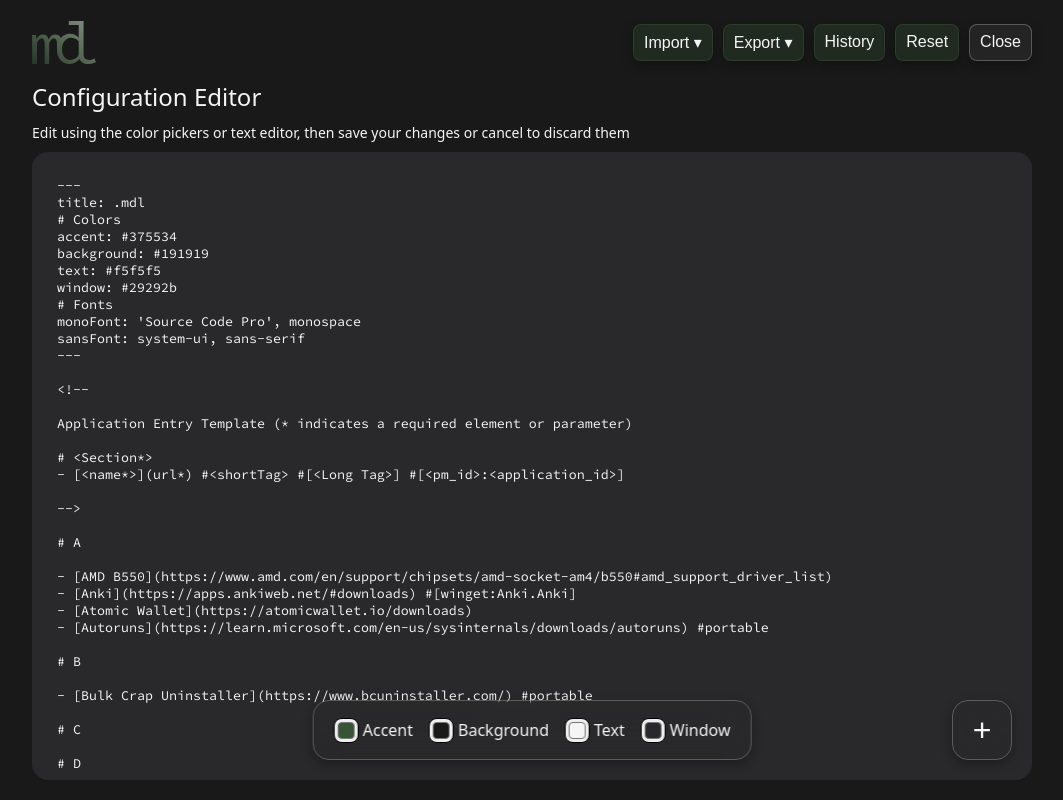
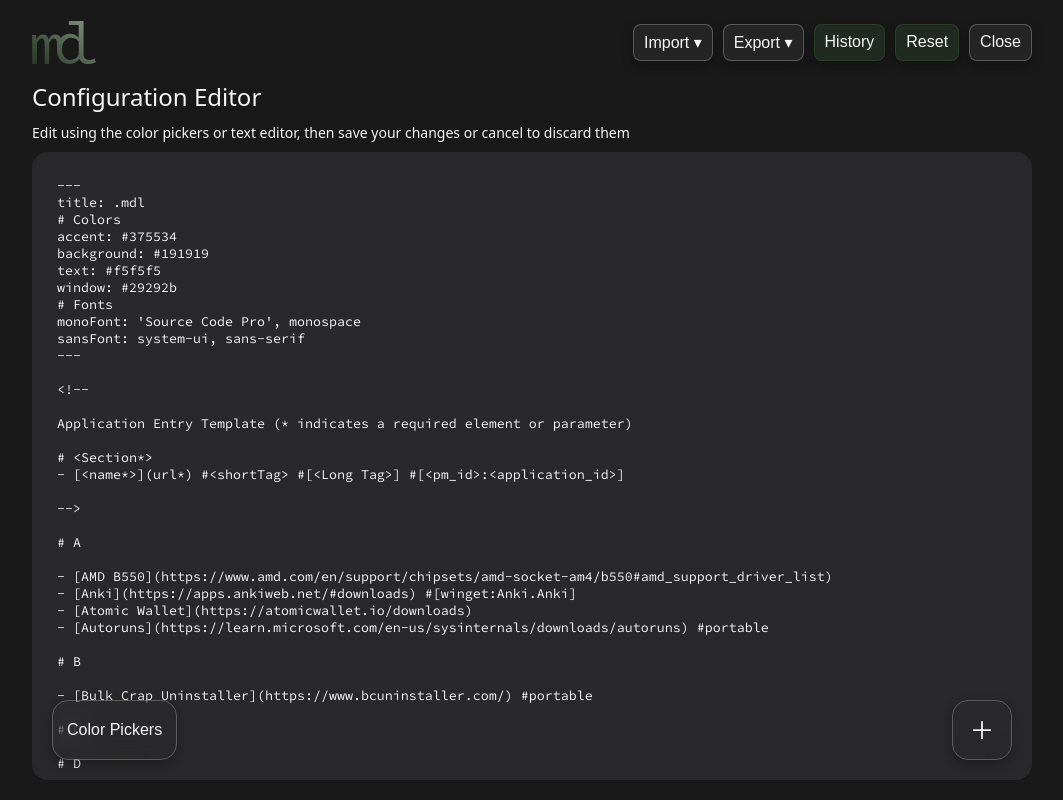
Before and after one commit to vvilliamyoo/.mdl, a Svelte app: page / in a window 1280 px wide. Both pictures are taken after a click on the button "Options". Shown: the whole page, without its empty margins (108-1171 px from the left). Built offline with nearby package versions, Linux system fonts and the light colour scheme.

Commit message:
Streamline visuals

```diff
--- a/src/app.css
+++ b/src/app.css
@@ -16,10 +16,15 @@
   --light-text-color: rgb(from var(--text-color) r g b / 25%);
 
   --green-accent: #a7e6b3;
+  --dark-green-accent: rgb(from var(--green-accent) r g b / 15%);
+  --light-green-accent: rgb(from var(--green-accent) r g b / 40%);
+
   --red-accent: #ffaaaa;
+  --dark-red-accent: rgb(from var(--red-accent) r g b / 15%);
+  --light-red-accent: rgb(from var(--red-accent) r g b / 40%);
 
-  --logo-dark-color: color-mix(in srgb, var(--accent-color), black 45%);
-  --logo-light-color: color-mix(in srgb, var(--accent-color), white 45%);
+  --dark-logo-color: color-mix(in srgb, var(--accent-color), black 45%);
+  --light-logo-color: color-mix(in srgb, var(--accent-color), white 45%);
 
   /* Radii */
   --round-radius: 50%;
@@ -241,7 +246,7 @@ header h1 {
 }
 
 #main-title .header-logo {
-  background-image: linear-gradient(40deg, var(--logo-dark-color), var(--logo-light-color));
+  background-image: linear-gradient(40deg, var(--dark-logo-color), var(--light-logo-color));
   display: block;
   height: 64px;
   mask: url("/header.svg") center / contain no-repeat;
@@ -381,7 +386,7 @@ footer li {
   gap: 10px;
   left: 0;
   margin-top: 8px;
-  padding: 5px;
+  padding: 10px;
   position: absolute;
   top: 100%;
   white-space: nowrap;
@@ -394,13 +399,11 @@ footer li {
 }
 
 .dropdown-content button {
+  background: none;
+  border-color: transparent;
+  box-shadow: none;
   text-align: left;
   width: 100%;
-}
-
-.dropdown-content button:hover {
-  background-color: var(--dark-accent-color);
-  border: 1px solid var(--light-accent-color);
 }
 
 /* =========================================
@@ -409,12 +412,14 @@ footer li {
 #floating-action-bar {
   align-items: center;
   border-radius: var(--large-radius);
-  bottom: 120px;
+  bottom: 40px;
+  box-shadow: var(--shadow);
   display: flex;
-  gap: 15px;
+  gap: 10px;
+  height: 60px;
   left: 50%;
   max-width: fit-content;
-  padding: 12px 20px;
+  padding: 8px;
   position: fixed;
   transform: translateX(-50%);
   z-index: 1000;
@@ -426,9 +431,40 @@ footer li {
   transform: translate(-50%, 20px);
 }
 
-#floating-action-bar span {
-  font-size: 14px;
-  margin-right: 5px;
+#floating-action-bar button {
+  align-items: center;
+  background: transparent;
+  border-color: transparent;
+  box-shadow: none;
+  display: inline-flex;
+  height: 40px;
+  justify-content: center;
+  padding: 8px;
+  width: 40px;
+}
+
+#floating-action-bar svg,
+.add-application-button svg {
+  fill: none;
+  stroke: currentColor;
+  stroke-linecap: round;
+  stroke-linejoin: round;
+  stroke-width: 1.5;
+}
+
+#floating-action-bar svg {
+  height: 20px;
+  width: 20px;
+}
+
+#floating-action-bar #save-changes-btn:hover {
+  background: var(--dark-green-accent);
+  border-color: var(--light-green-accent);
+}
+
+#floating-action-bar #cancel-changes-btn:hover {
+  background-color: var(--dark-red-accent);
+  border-color: var(--light-red-accent);
 }
 
 #editor-container {
@@ -459,24 +495,43 @@ footer li {
   border-radius: var(--large-radius);
   box-shadow: var(--shadow);
   color: var(--text-color);
-  display: flex;
-  flex-wrap: nowrap;
+  display: grid;
   gap: 16px;
-  justify-content: center;
+  justify-content: start;
   margin: 0;
   min-inline-size: 0;
-  height: 60px;
-  padding: 20px;
+  height: auto;
+  padding: 0px;
   position: absolute;
-  bottom: 20px;
-  left: 50%;
-  transform: translateX(-50%);
+  bottom: 90px;
+  left: 20px;
+  max-width: calc(100% - 40px);
+  transform: none;
   width: fit-content;
   z-index: 1;
 }
 
+.editor-textarea-container:not(.theme-picker-open) #color-picker-bar {
+  display: none;
+}
+
 #theme-picker-toggle {
-  display: none;
+  align-items: center;
+  border-radius: var(--large-radius);
+  bottom: 20px;
+  box-shadow: var(--shadow);
+  display: flex;
+  flex: none;
+  height: 60px;
+  justify-content: center;
+  left: 20px;
+  padding: 8px 14px;
+  position: absolute;
+  z-index: 2;
+}
+
+#color-picker-bar {
+  padding: 10px;
 }
 
 #color-picker-bar input[type="color" i] {
@@ -501,9 +556,18 @@ footer li {
 
 #color-picker-bar label {
   align-items: center;
+  border: 1px solid transparent;
+  border-radius: var(--medium-radius);
+  cursor: pointer;
   display: inline-flex;
   font-size: 16px;
-  gap: 4px;
+  gap: 8px;
+  padding: 8px 10px;
+  transition: 0.3s ease;
+}
+#color-picker-bar label:hover {
+  background-color: var(--dark-accent-color);
+  border-color: var(--light-accent-color);
 }
 
 /* Editor text area and its floating controls */
@@ -535,17 +599,23 @@ footer li {
 }
 
 .add-application-button {
+  align-items: center;
   border-radius: var(--large-radius);
   bottom: 20px;
+  display: flex;
   flex: none;
-  font-size: 32px;
   height: 60px;
-  line-height: 1;
+  justify-content: center;
   padding: 0;
   position: absolute;
   right: 20px;
   transition: 0.3s ease;
   width: 60px;
+}
+
+.add-application-button svg {
+  height: 28px;
+  width: 28px;
 }
 
 #theme-picker-toggle:hover,
@@ -799,7 +869,7 @@ button.history-delete-button {
 
 .history-version-entry:has(.history-version-select[aria-active="true"]),
 .history-version-entry:has(.history-version-select:active) {
-  transform: scale(0.95);
+  transform: scale(0.9);
 }
 
 .history-preview {
@@ -1088,39 +1158,6 @@ button.history-delete-button {
   }
 }
 
-/* The picker menu opens above its toggle on narrow screens. */
-@media (max-width: 675px) {
-  #theme-picker-toggle {
-    align-items: center;
-    border-radius: var(--large-radius);
-    bottom: 20px;
-    box-shadow: var(--shadow);
-    display: flex;
-    flex: none;
-    height: 60px;
-    justify-content: center;
-    left: 20px;
-    padding: 8px 14px;
-    position: absolute;
-    z-index: 2;
-  }
-
-  .editor-textarea-container:not(.theme-picker-open) #color-picker-bar {
-    display: none;
-  }
-
-  #color-picker-bar {
-    bottom: 78px;
-    display: grid;
-    grid-template-columns: repeat(2, max-content);
-    height: auto;
-    justify-content: start;
-    left: 20px;
-    max-width: calc(100% - 40px);
-    transform: none;
-  }
-}
-
 /* =========================================
    Package Manager Bars
    ========================================= */
--- a/src/lib/Editor.svelte
+++ b/src/lib/Editor.svelte
@@ -77,14 +77,28 @@
                 Window
             </label>
         </fieldset>
-        <button type="button" class="add-application-button" aria-label="Add app" title="Add app" on:click={() => onaddApplication()}>+</button>
+        <button type="button" class="add-application-button" aria-label="Add app" title="Add app" on:click={() => onaddApplication()}>
+            <svg aria-hidden="true" focusable="false" viewBox="0 0 24 24">
+                <path d="M12 5v14M5 12h14"></path>
+            </svg>
+        </button>
     </div>
 
     {#if rawText !== initialRawText}
         <div id="floating-action-bar">
-            <span role="status" aria-live="polite">You have unsaved changes</span>
-            <button type="button" on:click={() => onsave()}>Save</button>
-            <button type="button" id="cancel-changes-btn" class="quiet-button" on:click={() => oncancel()}>Cancel</button>
+            <span class="visually-hidden" role="status" aria-live="polite">Changes pending</span>
+            <button type="button" id="save-changes-btn" aria-label="Save changes" title="Save changes" on:click={() => onsave()}>
+                <svg aria-hidden="true" focusable="false" viewBox="0 0 24 24">
+                    <path d="M4 3h13l4 4v14H3V3h1z"></path>
+                    <path d="M7 3v6h10V3M7 21v-8h10v8"></path>
+                </svg>
+            </button>
+            <button type="button" id="cancel-changes-btn" class="quiet-button" aria-label="Cancel changes" title="Cancel changes" on:click={() => oncancel()}>
+                <svg aria-hidden="true" focusable="false" viewBox="0 0 24 24">
+                    <circle cx="12" cy="12" r="9"></circle>
+                    <path d="m5.64 5.64 12.72 12.72"></path>
+                </svg>
+            </button>
         </div>
     {/if}
 </div>
--- a/src/lib/Header.svelte
+++ b/src/lib/Header.svelte
@@ -111,14 +111,14 @@
                 {@const presentPms = Object.keys(globalPmItems).filter((pm): pm is PackageManagerType => (globalPmItems[pm as PackageManagerType]?.length ?? 0) > 0)}
                 {#if presentPms.length > 0}
                     <div class="dropdown" on:focusout={handleDropdownFocusout}>
-                        <button type="button" on:click={(event) => toggleDropdown('all-pm', event)} class="dropbtn" aria-label="Batch package manager actions" aria-expanded={activeDropdown === 'all-pm'} aria-controls="all-pm-menu">All PM ▾</button>
+                        <button type="button" on:click={(event) => toggleDropdown('all-pm', event)} class="quiet-button dropbtn" aria-label="Batch package manager actions" aria-expanded={activeDropdown === 'all-pm'} aria-controls="all-pm-menu">All PM ▾</button>
                         <div id="all-pm-menu" class="dropdown-content" class:show={activeDropdown === 'all-pm'} role="group" aria-label="Package manager batch actions" hidden={activeDropdown !== 'all-pm'}>
                             {#each presentPms as pm}
                                 {@const pmItems = globalPmItems[pm] ?? []}
                                 {@const isAllAdded = pmItems.every(item => pmQueues[pm]?.has(item.id))}
                                 {@const feedback = allFeedback[pm]}
 
-                                <button type="button" class="cmd-btn global-pm-btn {isAllAdded ? 'filled' : ''}" style="white-space: nowrap;" aria-pressed={isAllAdded} aria-label="{isAllAdded ? 'Remove all' : 'Add all'} {pm} applications to the install queue" on:click={() => handleToggleAll(pm)}>
+                                <button type="button" class="quiet-button cmd-btn global-pm-btn {isAllAdded ? 'filled' : ''}" style="white-space: nowrap;" aria-pressed={isAllAdded} aria-label="{isAllAdded ? 'Remove all' : 'Add all'} {pm} applications to the install queue" on:click={() => handleToggleAll(pm)}>
                                     {#if feedback === "Added"}
                                         Added
                                     {:else if feedback === "Removed"}
@@ -135,18 +135,18 @@
 
             {#if isEditMode}
                 <div class="dropdown" on:focusout={handleDropdownFocusout}>
-                    <button type="button" on:click={(event) => toggleDropdown('import', event)} class="dropbtn" aria-label="Import configuration" aria-expanded={activeDropdown === 'import'} aria-controls="import-menu">Import ▾</button>
+                    <button type="button" on:click={(event) => toggleDropdown('import', event)} class="quiet-button dropbtn" aria-label="Import configuration" aria-expanded={activeDropdown === 'import'} aria-controls="import-menu">Import ▾</button>
                     <div id="import-menu" class="dropdown-content" class:show={activeDropdown === 'import'} role="group" aria-label="Import configuration options" hidden={activeDropdown !== 'import'}>
-                        <button type="button" on:click={() => { closeDropdown(true); ontriggerFileInput(); }}>Import from file</button>
-                        <button type="button" on:click={() => { closeDropdown(true); onimportLink(); }}>Import from link</button>
+                        <button type="button" class="quiet-button" on:click={() => { closeDropdown(true); ontriggerFileInput(); }}>Import from File</button>
+                        <button type="button" class="quiet-button" on:click={() => { closeDropdown(true); onimportLink(); }}>Import from Link</button>
                     </div>
                 </div>
 
                 <div class="dropdown" on:focusout={handleDropdownFocusout}>
-                    <button type="button" on:click={(event) => toggleDropdown('export', event)} class="dropbtn" aria-label="Export configuration" aria-expanded={activeDropdown === 'export'} aria-controls="export-menu">Export ▾</button>
+                    <button type="button" on:click={(event) => toggleDropdown('export', event)} class="quiet-button dropbtn" aria-label="Export configuration" aria-expanded={activeDropdown === 'export'} aria-controls="export-menu">Export ▾</button>
                     <div id="export-menu" class="dropdown-content" class:show={activeDropdown === 'export'} role="group" aria-label="Export configuration options" hidden={activeDropdown !== 'export'}>
-                        <button type="button" on:click={() => { closeDropdown(true); ondownloadConfig(); }}>Export to file</button>
-                        <button type="button" on:click={() => { closeDropdown(true); ongenerateShareLink(); }}>Export as link</button>
+                        <button type="button" class="quiet-button" on:click={() => { closeDropdown(true); ondownloadConfig(); }}>Export to File</button>
+                        <button type="button" class="quiet-button" on:click={() => { closeDropdown(true); ongenerateShareLink(); }}>Export to Link</button>
                     </div>
                 </div>
 
```
